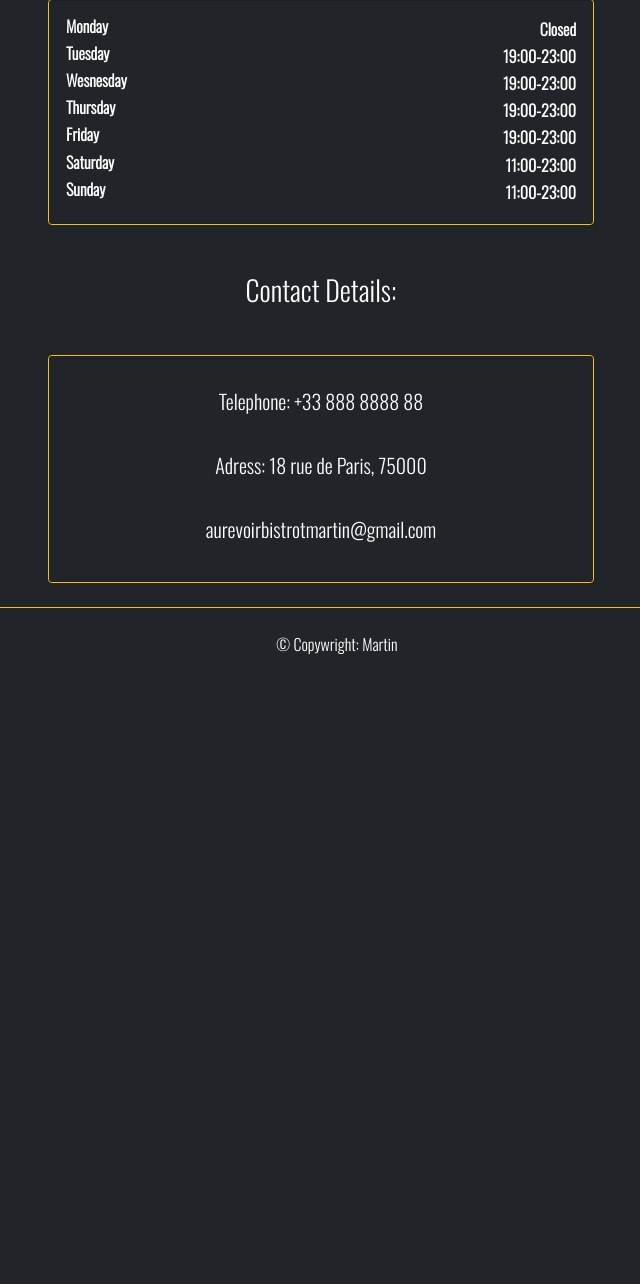
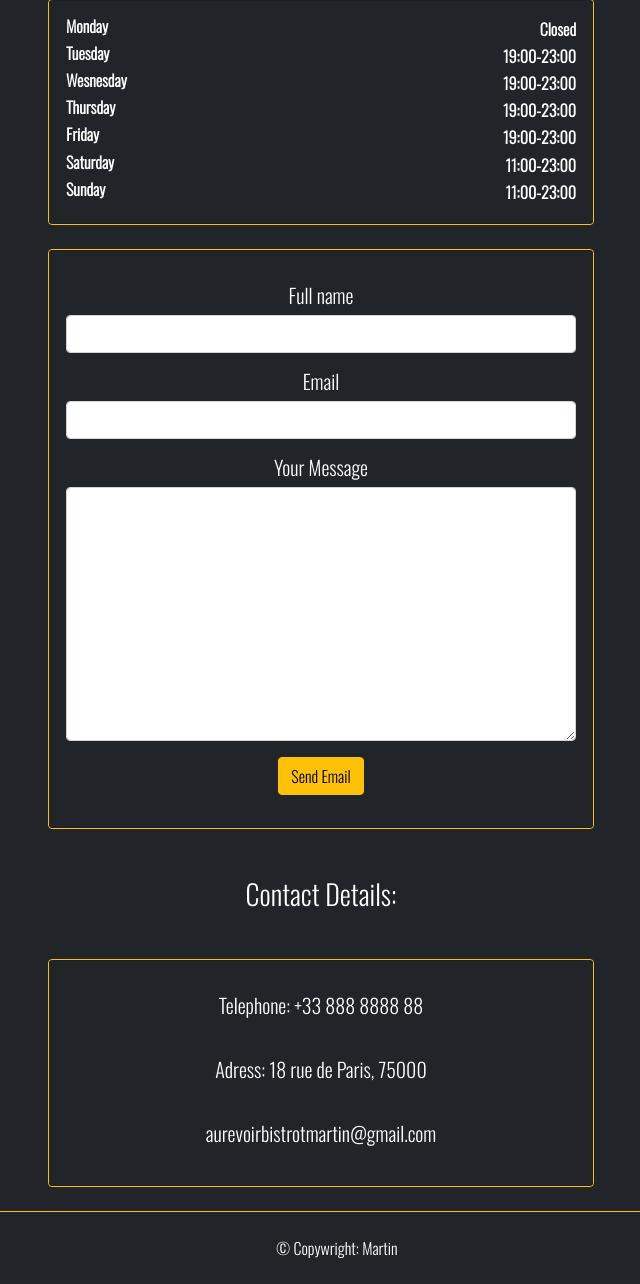
Before and after one commit to MartinFortuna/mrw-restaurant, a Django app: page /contact in a window 1280 px wide. Shown: the part 183-1467 px from the top of the page, without its empty margins (319-959 px from the left). Before the commit the page ends 837 px from the top, so only its background shows below. Run offline with Django 3.2, Linux system fonts and the light colour scheme; some libraries are stand-ins or nearby versions.

Commit message:
Add script link to base.html and form validation

```diff
--- a/templates/base.html
+++ b/templates/base.html
@@ -26,6 +26,8 @@
             emailjs.init("VHsXKNz_JLkPVdl98");
         })();
     </script>
+    <!-- Script js -->
+    <script src="../static/js/index.js"></script>
     <title>Au revoir Bistrot</title>
 </head>
 
--- a/templates/restaurant/contact.html
+++ b/templates/restaurant/contact.html
@@ -38,6 +38,29 @@
                         </div>
                     </div>
                 </div>
+                <div class="card bg-dark border-warning mt-4">
+                    <div class="card bg-dark card-body">
+                        <div class="col-12 py-3">
+                            <form action="#">
+                            <div class="form-group">
+                                <h5 for="name">Full name</h5>
+                                <input type="text" class="form-control" id="name" required>
+                            </div>
+                            <div class="form-group mt-3">
+                                <h5 for="email">Email</h5>
+                                <input type="email" class="form-control" id="email" required>
+                            </div>
+                            <div class="form-group mt-3">
+                                <h5 for="message">Your Message</h5>
+                                <textarea class="form-control" id="message" cols="30" rows="10" required></textarea>
+                            </div>
+                            <div class="mt-3">
+                                <button type="submit" class="btn btn-warning" onclick="sendEmail()">Send Email</button>
+                            </div>
+                        </form>
+                        </div>
+                    </div>
+                </div>
                 <div class="col-12 my-5">
                     <h3>Contact Details:</h3>
                 </div>
```
